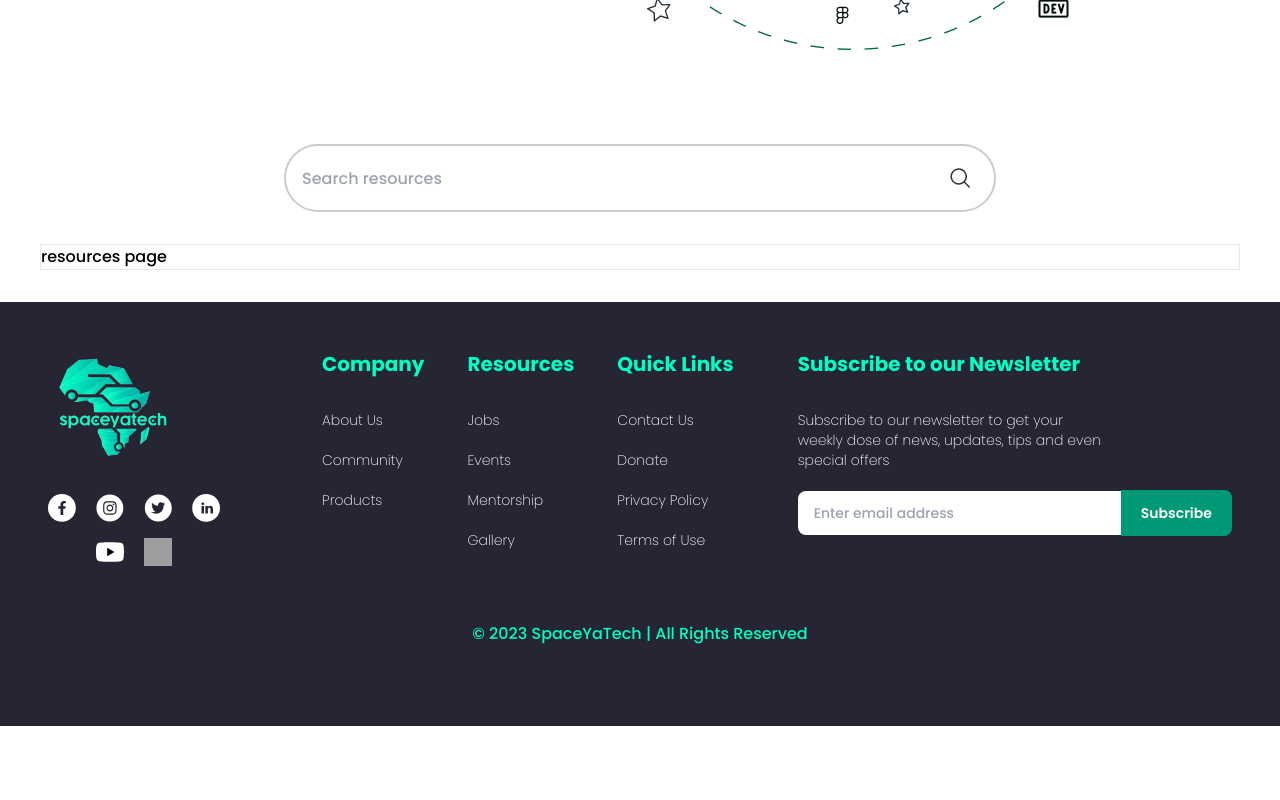
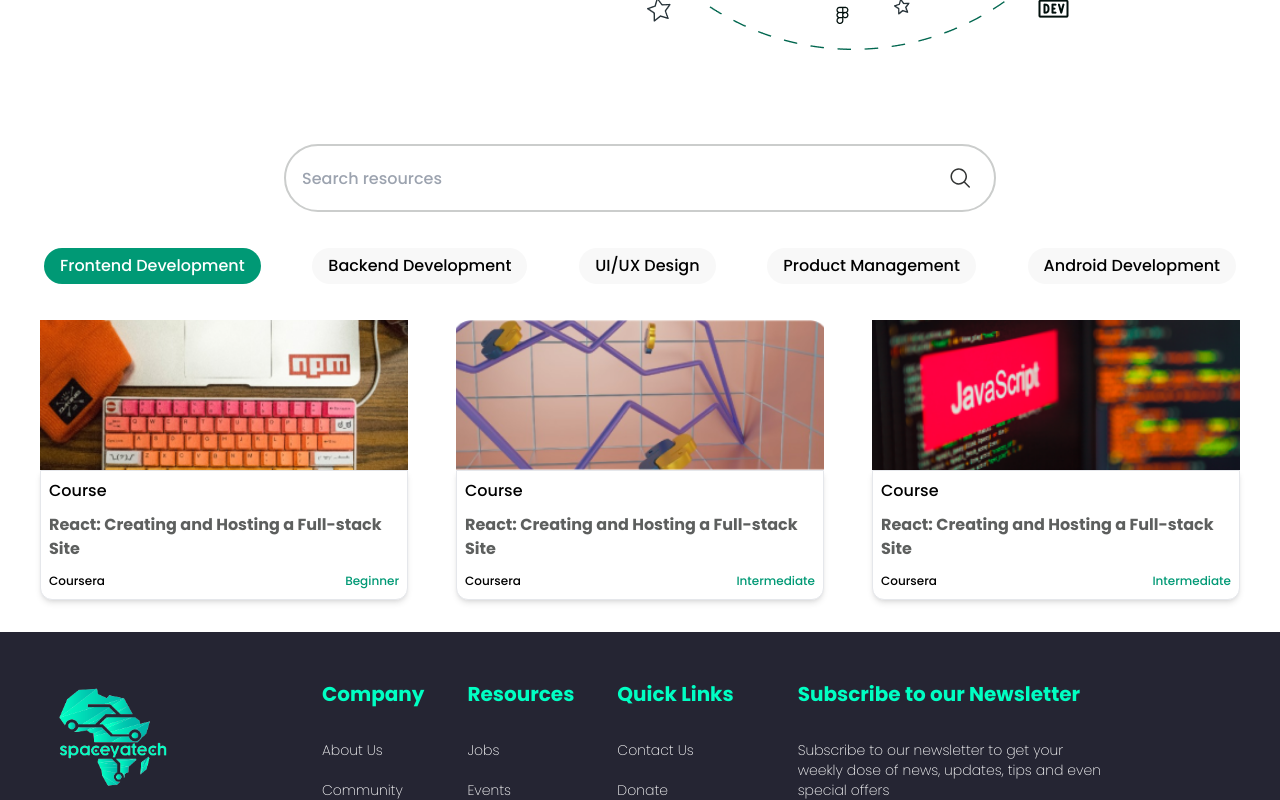
Before and after one commit to SpaceyaTech/SYT-Web-Redesign, a React (Vite) app: page /resources in a window 1280 px wide. Shown: the part 602-1402 px from the top of the page. Before the commit the page ends 1328 px from the top, so only its background shows below. Built offline with nearby package versions, Linux system fonts and the light colour scheme; no server answers; grey boxes are pictures that could not be loaded.

Commit message:
map data

```diff
--- a/src/APP/pages/resources2/sections/ResourceCard.jsx
+++ b/src/APP/pages/resources2/sections/ResourceCard.jsx
@@ -1,7 +1,15 @@
 import React, { useEffect, useState } from "react";
 import { arrow, course1 } from "../../../../assets/images/resources-page";
 
-function ResourceCard() {
+function ResourceCard({
+  type,
+  title,
+  description,
+  image,
+  origin,
+  level,
+  topic,
+}) {
   const [hovered, setHovered] = useState(false);
 
   useEffect(() => {}, [hovered]);
@@ -21,16 +29,16 @@ function ResourceCard() {
       >
         {/* img cover */}
         <div className="h-[150px]">
-          <img src={course1} alt="" className="object-cover h-full w-full" />
+          <img src={image} alt={title} className="object-cover h-full w-full" />
         </div>
 
         {/* desc */}
         <div className="bg-white p-2 flex flex-col gap-[10px] border shadow-md rounded-b-xl">
           <div className="flex justify-between items-center">
-            <h5 className="text-base font-normal">Course</h5>
+            <h5 className="text-base font-normal">{type}</h5>
             <img
               src={arrow}
-              alt=""
+              alt="arrow"
               className={`w-6 h-6 object-contain flex md:hidden transform transition-all transition-out ease-in duration-200 cursor-pointer ${
                 hovered && "rotate-180"
               }`}
@@ -39,27 +47,22 @@ function ResourceCard() {
 
           <div className="flex flex-col gap-2">
             <h4 className="text-base font-bold text-[#323433C9] cursor-pointer">
-              React: Creating and Hosting a Full-stack Site
+              {title}
             </h4>
 
             {/* Show/Hide div */}
             <div className={`${hovered ? "flex" : "hidden"} flex-col gap-2`}>
               <span className="text-base font-normal">Description</span>
               <p className="text-[11px] leading-4 text-[#4C4D4D] font-normal">
-                This course covers the basics of React, from beginner to
-                advanced and is very appropriate for those people who have just
-                finished learning JavaScript and feel ready to start learning
-                React. The course is self-paced, lasting for 6 months or earlier
-                and is taught by instructors for Google. Would highly recommend
-                this course.
+                {description}
               </p>
             </div>
           </div>
 
           <div className="flex items-center justify-between">
-            <span className="text-xs leading-5 font-normal">Coursera</span>
-            <span className="text-xs leading-5 font-normal text-primary">
-              Beginner
+            <span className="text-xs leading-5 font-normal">{origin}</span>
+            <span className="text-xs leading-5 font-normal text-primary capitalize">
+              {level}
             </span>
           </div>
 
--- a/src/APP/pages/resources2/sections/ResourcesSection.jsx
+++ b/src/APP/pages/resources2/sections/ResourcesSection.jsx
@@ -1,7 +1,9 @@
 import React, { useState } from "react";
+import { Tab } from "@headlessui/react";
 
-import { courses, search } from "../../../../assets/images/resources-page";
+import { search } from "../../../../assets/images/resources-page";
 import ResourceCard from "./ResourceCard";
+import { resourcesData } from "./data";
 
 // function DifficultyCard({ title, selected }) {
 //   return (
@@ -18,6 +20,9 @@ import ResourceCard from "./ResourceCard";
 //     </div>
 //   );
 // }
+function classNames(...classes) {
+  return classes.filter(Boolean).join(" ");
+}
 
 function ResourcesSection() {
   const [searchText, setSearchText] = useState("");
@@ -37,7 +42,62 @@ function ResourcesSection() {
         </div>
       </div>
 
-      <div className="border">resources page</div>
+      <Tab.Group>
+        <Tab.List className="flex space-x-2 justify-between w-full overflow-x-auto bg-transparent p-1">
+          {resourcesData.map(({ id, topic }) => (
+            <Tab
+              key={id}
+              className={({ selected }) =>
+                // eslint-disable-next-line implicit-arrow-linebreak
+                classNames(
+                  "min-w-fit w-fit rounded-[40px] py-2 px-4 text-base font-light leading-5",
+                  "ring-white/60 ring-offset-2 ring-offset-gray-600 focus:outline-none",
+                  selected
+                    ? "bg-primary font-medium text-white"
+                    : "bg-[#f8f8f8] font-normal"
+                )
+              }
+            >
+              {topic}
+            </Tab>
+          ))}
+        </Tab.List>
+
+        <Tab.Panels>
+          {resourcesData.map(({ id, resources }) => (
+            <Tab.Panel
+              key={id}
+              className={classNames(
+                "bg-white grid grid-cols-2 md:grid-cols-3 gap-4 md:gap-7 lg:gap-12 w-full"
+              )}
+            >
+              {resources.map(
+                ({
+                  id,
+                  type,
+                  title,
+                  description,
+                  image,
+                  origin,
+                  level,
+                  topic,
+                }) => (
+                  <ResourceCard
+                    key={id}
+                    type={type}
+                    title={title}
+                    description={description}
+                    image={image}
+                    origin={origin}
+                    level={level}
+                    topic={topic}
+                  />
+                )
+              )}
+            </Tab.Panel>
+          ))}
+        </Tab.Panels>
+      </Tab.Group>
     </>
   );
 }
--- a/src/APP/pages/resources2/sections/data.js
+++ b/src/APP/pages/resources2/sections/data.js
@@ -6,16 +6,100 @@ import {
 } from "../../../../assets/images/resources-page";
 
 // eslint-disable-next-line import/prefer-default-export
-export const resources = [
+export const resourcesData = [
+  {
+    id: 1,
+    topic: "Frontend Development",
+    resources: [
       {
         id: 1,
         type: "Course",
         title: "React: Creating and Hosting a Full-stack Site",
         description:
           "This course covers the basics of React, from beginner to advanced and is very appropriate for those people who have just finished learning JavaScript and feel ready to start learning React. The course is self-paced, lasting for 6 months or earlier and is taught by instructors for Google. Would highly recommend this course.",
-    image: course1,
+        image: course3,
         origin: "Coursera",
         level: "beginner",
+        topic: "Frontend Development",
+        link: "/",
+      },
+      {
+        id: 11,
+        type: "Course",
+        title: "React: Creating and Hosting a Full-stack Site",
+        description:
+          "This course covers the basics of React, from beginner to advanced and is very appropriate for those people who have just finished learning JavaScript and feel ready to start learning React. The course is self-paced, lasting for 6 months or earlier and is taught by instructors for Google. Would highly recommend this course.",
+        image: course4,
+        origin: "Coursera",
+        level: "intermediate",
+        topic: "Frontend Development",
+        link: "/",
+      },
+      {
+        id: 13,
+        type: "Course",
+        title: "React: Creating and Hosting a Full-stack Site",
+        description:
+          "This course covers the basics of React, from beginner to advanced and is very appropriate for those people who have just finished learning JavaScript and feel ready to start learning React. The course is self-paced, lasting for 6 months or earlier and is taught by instructors for Google. Would highly recommend this course.",
+        image: course2,
+        origin: "Coursera",
+        level: "intermediate",
+        topic: "Frontend Development",
+        link: "/",
+      },
+    ],
+  },
+  {
+    id: 2,
+    topic: "Backend Development",
+    resources: [
+      {
+        id: 1,
+        type: "Course",
+        title: "React: Creating and Hosting a Full-stack Site",
+        description:
+          "This course covers the basics of React, from beginner to advanced and is very appropriate for those people who have just finished learning JavaScript and feel ready to start learning React. The course is self-paced, lasting for 6 months or earlier and is taught by instructors for Google. Would highly recommend this course.",
+        image: course3,
+        origin: "Coursera",
+        level: "beginner",
+        topic: "Backend Development",
+        link: "/",
+      },
+      {
+        id: 11,
+        type: "Course",
+        title: "React: Creating and Hosting a Full-stack Site",
+        description:
+          "This course covers the basics of React, from beginner to advanced and is very appropriate for those people who have just finished learning JavaScript and feel ready to start learning React. The course is self-paced, lasting for 6 months or earlier and is taught by instructors for Google. Would highly recommend this course.",
+        image: course3,
+        origin: "Coursera",
+        level: "intermediate",
+        topic: "Backend Development",
+        link: "/",
+      },
+      {
+        id: 13,
+        type: "Course",
+        title: "React: Creating and Hosting a Full-stack Site",
+        description:
+          "This course covers the basics of React, from beginner to advanced and is very appropriate for those people who have just finished learning JavaScript and feel ready to start learning React. The course is self-paced, lasting for 6 months or earlier and is taught by instructors for Google. Would highly recommend this course.",
+        image: course2,
+        origin: "Coursera",
+        level: "intermediate",
+        topic: "Backend Development",
+        link: "/",
+      },
+      {
+        id: 10,
+        type: "Course",
+        title: "React: Creating and Hosting a Full-stack Site",
+        description:
+          "This course covers the basics of React, from beginner to advanced and is very appropriate for those people who have just finished learning JavaScript and feel ready to start learning React. The course is self-paced, lasting for 6 months or earlier and is taught by instructors for Google. Would highly recommend this course.",
+        image: course2,
+        origin: "Coursera",
+        level: "intermediate",
+        topic: "Backend Development",
+        link: "/",
       },
       {
         id: 2,
@@ -26,6 +110,8 @@ export const resources = [
         image: course2,
         origin: "Coursera",
         level: "intermediate",
+        topic: "Backend Development",
+        link: "/",
       },
       {
         id: 3,
@@ -33,9 +119,11 @@ export const resources = [
         title: "React: Creating and Hosting a Full-stack Site",
         description:
           "This course covers the basics of React, from beginner to advanced and is very appropriate for those people who have just finished learning JavaScript and feel ready to start learning React. The course is self-paced, lasting for 6 months or earlier and is taught by instructors for Google. Would highly recommend this course.",
-    image: course3,
+        image: course2,
         origin: "Coursera",
-    level: "expert",
+        level: "intermediate",
+        topic: "Backend Development",
+        link: "/",
       },
       {
         id: 4,
@@ -43,9 +131,65 @@ export const resources = [
         title: "React: Creating and Hosting a Full-stack Site",
         description:
           "This course covers the basics of React, from beginner to advanced and is very appropriate for those people who have just finished learning JavaScript and feel ready to start learning React. The course is self-paced, lasting for 6 months or earlier and is taught by instructors for Google. Would highly recommend this course.",
-    image: course4,
+        image: course2,
         origin: "Coursera",
-    level: "beginner",
+        level: "intermediate",
+        topic: "Backend Development",
+        link: "/",
+      },
+    ],
+  },
+  {
+    id: 3,
+    topic: "UI/UX Design",
+    resources: [
+      {
+        id: 1,
+        type: "Course",
+        title: "React: Creating and Hosting a Full-stack Site",
+        description:
+          "This course covers the basics of React, from beginner to advanced and is very appropriate for those people who have just finished learning JavaScript and feel ready to start learning React. The course is self-paced, lasting for 6 months or earlier and is taught by instructors for Google. Would highly recommend this course.",
+        image: course3,
+        origin: "Coursera",
+        level: "expert",
+        topic: "UI/UX Design",
+        link: "/",
+      },
+      {
+        id: 2,
+        type: "Course",
+        title: "React: Creating and Hosting a Full-stack Site",
+        description:
+          "This course covers the basics of React, from beginner to advanced and is very appropriate for those people who have just finished learning JavaScript and feel ready to start learning React. The course is self-paced, lasting for 6 months or earlier and is taught by instructors for Google. Would highly recommend this course.",
+        image: course1,
+        origin: "Coursera",
+        level: "expert",
+        topic: "UI/UX Design",
+        link: "/",
+      },
+      {
+        id: 3,
+        type: "Course",
+        title: "React: Creating and Hosting a Full-stack Site",
+        description:
+          "This course covers the basics of React, from beginner to advanced and is very appropriate for those people who have just finished learning JavaScript and feel ready to start learning React. The course is self-paced, lasting for 6 months or earlier and is taught by instructors for Google. Would highly recommend this course.",
+        image: course1,
+        origin: "Coursera",
+        level: "expert",
+        topic: "UI/UX Design",
+        link: "/",
+      },
+      {
+        id: 4,
+        type: "Course",
+        title: "React: Creating and Hosting a Full-stack Site",
+        description:
+          "This course covers the basics of React, from beginner to advanced and is very appropriate for those people who have just finished learning JavaScript and feel ready to start learning React. The course is self-paced, lasting for 6 months or earlier and is taught by instructors for Google. Would highly recommend this course.",
+        image: course1,
+        origin: "Coursera",
+        level: "expert",
+        topic: "UI/UX Design",
+        link: "/",
       },
       {
         id: 5,
@@ -53,9 +197,11 @@ export const resources = [
         title: "React: Creating and Hosting a Full-stack Site",
         description:
           "This course covers the basics of React, from beginner to advanced and is very appropriate for those people who have just finished learning JavaScript and feel ready to start learning React. The course is self-paced, lasting for 6 months or earlier and is taught by instructors for Google. Would highly recommend this course.",
-    image: course3,
+        image: course1,
         origin: "Coursera",
         level: "expert",
+        topic: "UI/UX Design",
+        link: "/",
       },
       {
         id: 6,
@@ -63,9 +209,11 @@ export const resources = [
         title: "React: Creating and Hosting a Full-stack Site",
         description:
           "This course covers the basics of React, from beginner to advanced and is very appropriate for those people who have just finished learning JavaScript and feel ready to start learning React. The course is self-paced, lasting for 6 months or earlier and is taught by instructors for Google. Would highly recommend this course.",
-    image: course2,
+        image: course1,
         origin: "Coursera",
-    level: "intermediate",
+        level: "expert",
+        topic: "UI/UX Design",
+        link: "/",
       },
       {
         id: 7,
@@ -76,6 +224,8 @@ export const resources = [
         image: course1,
         origin: "Coursera",
         level: "expert",
+        topic: "UI/UX Design",
+        link: "/",
       },
       {
         id: 8,
@@ -83,12 +233,20 @@ export const resources = [
         title: "React: Creating and Hosting a Full-stack Site",
         description:
           "This course covers the basics of React, from beginner to advanced and is very appropriate for those people who have just finished learning JavaScript and feel ready to start learning React. The course is self-paced, lasting for 6 months or earlier and is taught by instructors for Google. Would highly recommend this course.",
-    image: course4,
+        image: course1,
         origin: "Coursera",
-    level: "beginner",
+        level: "expert",
+        topic: "UI/UX Design",
+        link: "/",
+      },
+    ],
   },
   {
-    id: 9,
+    id: 4,
+    topic: "Product Management",
+    resources: [
+      {
+        id: 1,
         type: "Course",
         title: "React: Creating and Hosting a Full-stack Site",
         description:
@@ -96,39 +254,11 @@ export const resources = [
         image: course2,
         origin: "Coursera",
         level: "intermediate",
+        topic: "Product Management",
+        link: "/",
       },
       {
-    id: 10,
-    type: "Course",
-    title: "React: Creating and Hosting a Full-stack Site",
-    description:
-      "This course covers the basics of React, from beginner to advanced and is very appropriate for those people who have just finished learning JavaScript and feel ready to start learning React. The course is self-paced, lasting for 6 months or earlier and is taught by instructors for Google. Would highly recommend this course.",
-    image: course1,
-    origin: "Coursera",
-    level: "expert",
-  },
-  {
-    id: 11,
-    type: "Course",
-    title: "React: Creating and Hosting a Full-stack Site",
-    description:
-      "This course covers the basics of React, from beginner to advanced and is very appropriate for those people who have just finished learning JavaScript and feel ready to start learning React. The course is self-paced, lasting for 6 months or earlier and is taught by instructors for Google. Would highly recommend this course.",
-    image: course4,
-    origin: "Coursera",
-    level: "intermediate",
-  },
-  {
-    id: 12,
-    type: "Course",
-    title: "React: Creating and Hosting a Full-stack Site",
-    description:
-      "This course covers the basics of React, from beginner to advanced and is very appropriate for those people who have just finished learning JavaScript and feel ready to start learning React. The course is self-paced, lasting for 6 months or earlier and is taught by instructors for Google. Would highly recommend this course.",
-    image: course3,
-    origin: "Coursera",
-    level: "beginner",
-  },
-  {
-    id: 13,
+        id: 2,
         type: "Course",
         title: "React: Creating and Hosting a Full-stack Site",
         description:
@@ -136,15 +266,51 @@ export const resources = [
         image: course2,
         origin: "Coursera",
         level: "intermediate",
+        topic: "Product Management",
+        link: "/",
       },
       {
-    id: 14,
+        id: 3,
         type: "Course",
         title: "React: Creating and Hosting a Full-stack Site",
         description:
           "This course covers the basics of React, from beginner to advanced and is very appropriate for those people who have just finished learning JavaScript and feel ready to start learning React. The course is self-paced, lasting for 6 months or earlier and is taught by instructors for Google. Would highly recommend this course.",
-    image: course4,
+        image: course2,
         origin: "Coursera",
-    level: "expert",
+        level: "intermediate",
+        topic: "Product Management",
+        link: "/",
+      },
+    ],
+  },
+  {
+    id: 5,
+    topic: "Android Development",
+    resources: [
+      {
+        id: 1,
+        type: "Course",
+        title: "React: Creating and Hosting a Full-stack Site",
+        description:
+          "This course covers the basics of React, from beginner to advanced and is very appropriate for those people who have just finished learning JavaScript and feel ready to start learning React. The course is self-paced, lasting for 6 months or earlier and is taught by instructors for Google. Would highly recommend this course.",
+        image: course2,
+        origin: "Coursera",
+        level: "intermediate",
+        topic: "Android Management",
+        link: "/",
+      },
+      {
+        id: 2,
+        type: "Course",
+        title: "React: Creating and Hosting a Full-stack Site",
+        description:
+          "This course covers the basics of React, from beginner to advanced and is very appropriate for those people who have just finished learning JavaScript and feel ready to start learning React. The course is self-paced, lasting for 6 months or earlier and is taught by instructors for Google. Would highly recommend this course.",
+        image: course2,
+        origin: "Coursera",
+        level: "intermediate",
+        topic: "Android Management",
+        link: "/",
+      },
+    ],
   },
 ];
```
Lines whose indentation alone changed are shown as unchanged.
